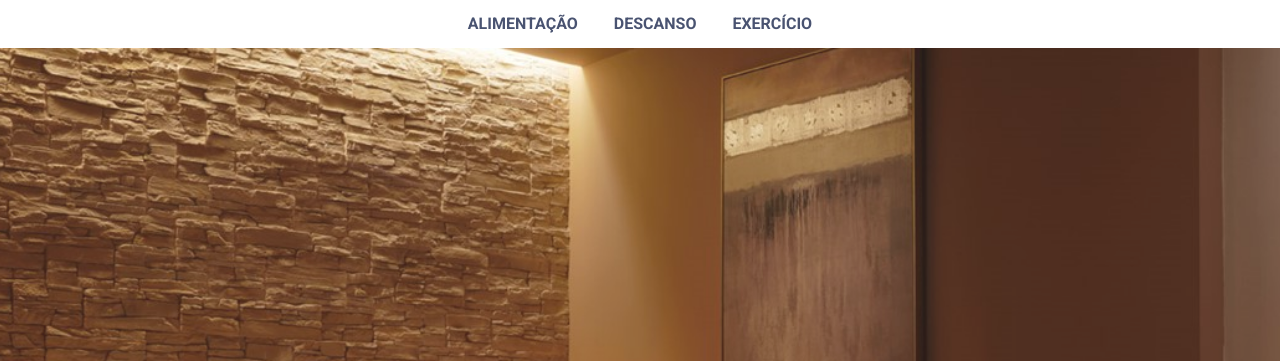
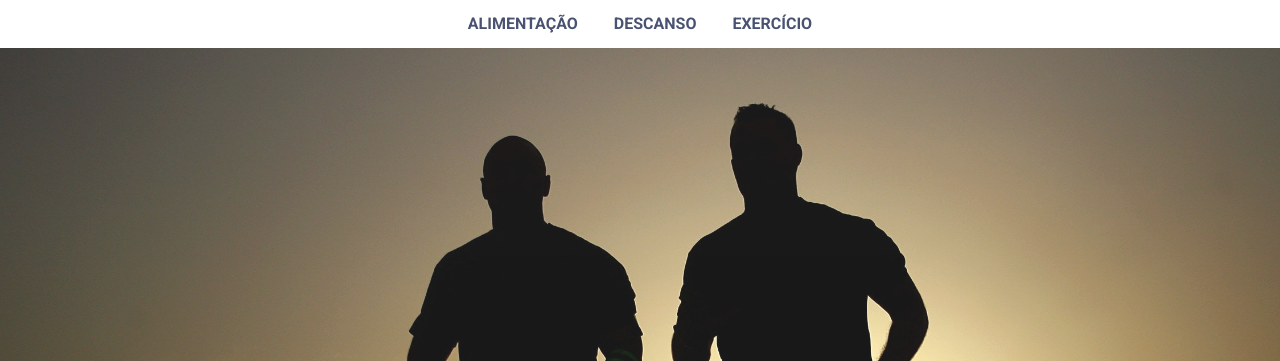
Before and after one commit to rubens-fs/vida-saudavel, a plain HTML site: page index.html in a window 1280 px wide. Shown: the top 361 px of the page. Drawn offline with nearby package versions, Linux system fonts and the light colour scheme.

Commit message:
Atualizando banner.

```diff
--- a/styles/components/_banner.scss
+++ b/styles/components/_banner.scss
@@ -1,7 +1,7 @@
 @import '../abstract/variaveis';
 
 .banner {
-    background: url(../../imagens/banner.jpeg) 27% center no-repeat;
+    background: url(../../imagens/home-banner.jpg) 27% center no-repeat;
     height: 100vh;
     background-size: cover;
     display: flex;
```
Also changed, not shown: imagens/banner.jpeg (deleted), imagens/home-banner.jpg (added), styles/style.css, 1 other file.
